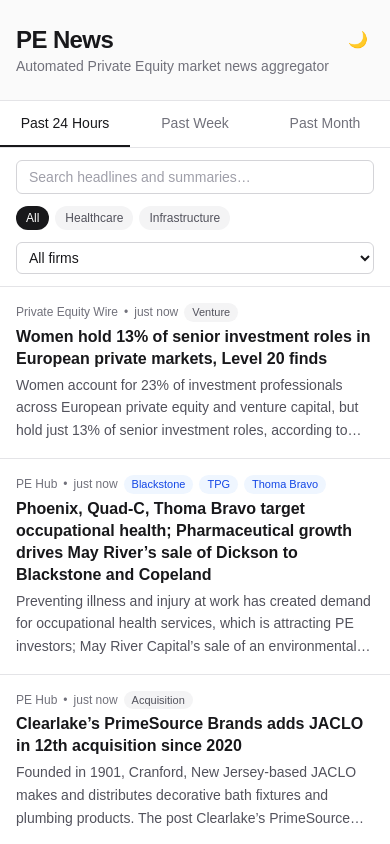
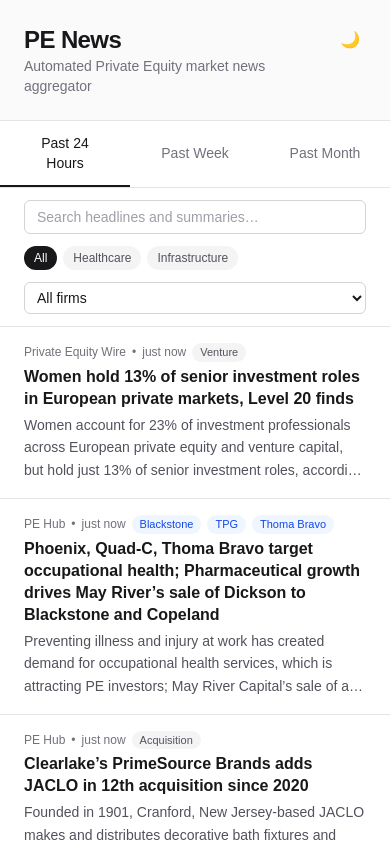
Before and after one commit to adiag321/Private-Equity-Market-News-Aggregator, a Next.js app: page / in a window 390 px wide. Shown: the top 844 px of the page. Built offline with nearby package versions, Linux system fonts and the light colour scheme.

Commit message:
Add side margins to full-width layout

```diff
--- a/src/app/page.tsx
+++ b/src/app/page.tsx
@@ -10,7 +10,7 @@
   return (
     <div className="min-h-screen bg-zinc-50 dark:bg-black">
       <header className="border-b border-zinc-200 dark:border-zinc-800">
-        <div className="flex items-start justify-between px-4 py-6">
+        <div className="flex items-start justify-between px-6 py-6 sm:px-10 lg:px-16">
           <div>
             <h1 className="text-2xl font-bold tracking-tight text-zinc-900 dark:text-zinc-50">
               PE News
--- a/src/components/NewsFeed.tsx
+++ b/src/components/NewsFeed.tsx
@@ -52,7 +52,7 @@
           <button
             key={tab.id}
             onClick={() => setActiveTab(tab.id)}
-            className={`flex-1 px-4 py-3 text-sm font-medium transition-colors ${
+            className={`flex-1 px-6 sm:px-10 lg:px-16 py-3 text-sm font-medium transition-colors ${
               activeTab === tab.id
                 ? "border-b-2 border-zinc-900 text-zinc-900 dark:border-zinc-50 dark:text-zinc-50"
                 : "border-b-2 border-transparent text-zinc-500 hover:text-zinc-800 dark:text-zinc-400 dark:hover:text-zinc-200"
@@ -63,7 +63,7 @@
         ))}
       </nav>
 
-      <div className="flex flex-col gap-3 border-b border-zinc-200 px-4 py-3 dark:border-zinc-800">
+      <div className="flex flex-col gap-3 border-b border-zinc-200 px-6 sm:px-10 lg:px-16 py-3 dark:border-zinc-800">
         <input
           type="search"
           value={query}
@@ -107,7 +107,7 @@
       </div>
 
       {filtered.length === 0 ? (
-        <p className="px-4 py-16 text-center text-sm text-zinc-500 dark:text-zinc-400">
+        <p className="px-6 sm:px-10 lg:px-16 py-16 text-center text-sm text-zinc-500 dark:text-zinc-400">
           No news published in this timeframe.
         </p>
       ) : (
@@ -115,7 +115,7 @@
           {filtered.map((article) => {
             const isRead = readIds.has(article.id);
             return (
-              <li key={article.id} className={`px-4 py-4 ${isRead ? "opacity-50" : ""}`}>
+              <li key={article.id} className={`px-6 sm:px-10 lg:px-16 py-4 ${isRead ? "opacity-50" : ""}`}>
                 <div className="mb-1 flex flex-wrap items-center gap-1.5 text-xs text-zinc-500 dark:text-zinc-400">
                   <span>{article.sourceName}</span>
                   <span>•</span>
```
